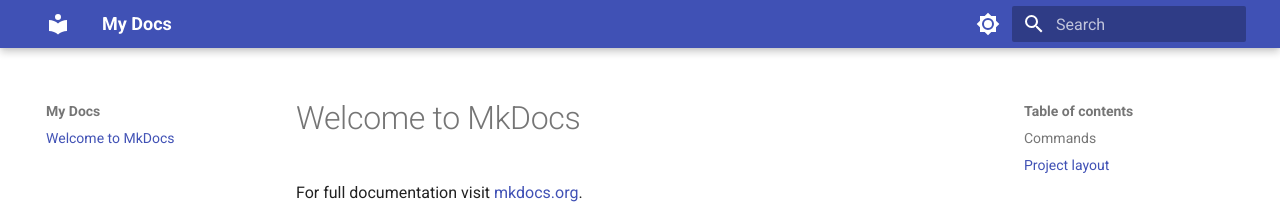
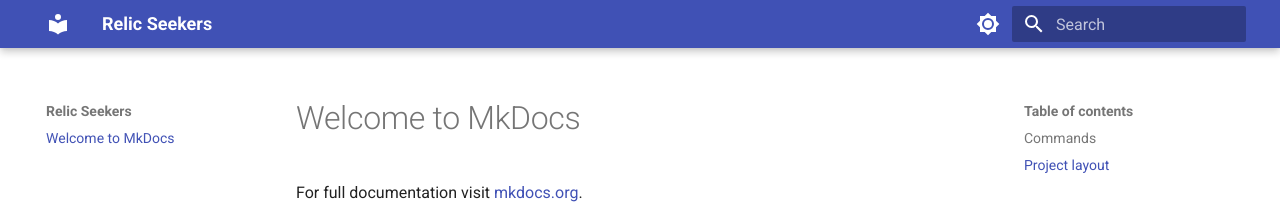
Before and after one commit to Tomko-Code/Relic-Seekers, an MkDocs documentation site: the page built from docs/index.md, in a window 1280 px wide. Shown: the top 208 px of the page. Built offline with MkDocs 1.6.1 and Material for MkDocs 9.7.7, drawn with Linux system fonts in a browser that asks for light colours.

Commit message:
Doc name change.

```diff
--- a/mkdocs.yml
+++ b/mkdocs.yml
@@ -1,4 +1,4 @@
-site_name: My Docs
+site_name: Relic Seekers
 theme:
   name: material
   palette:
```
